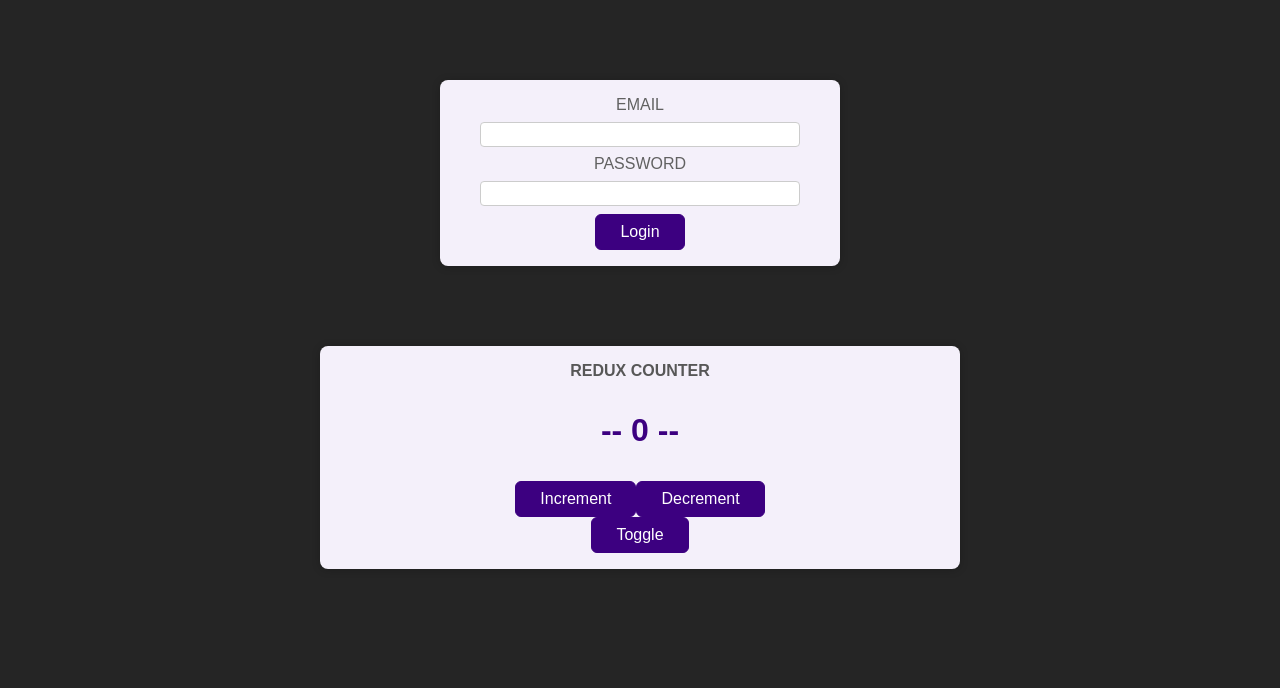
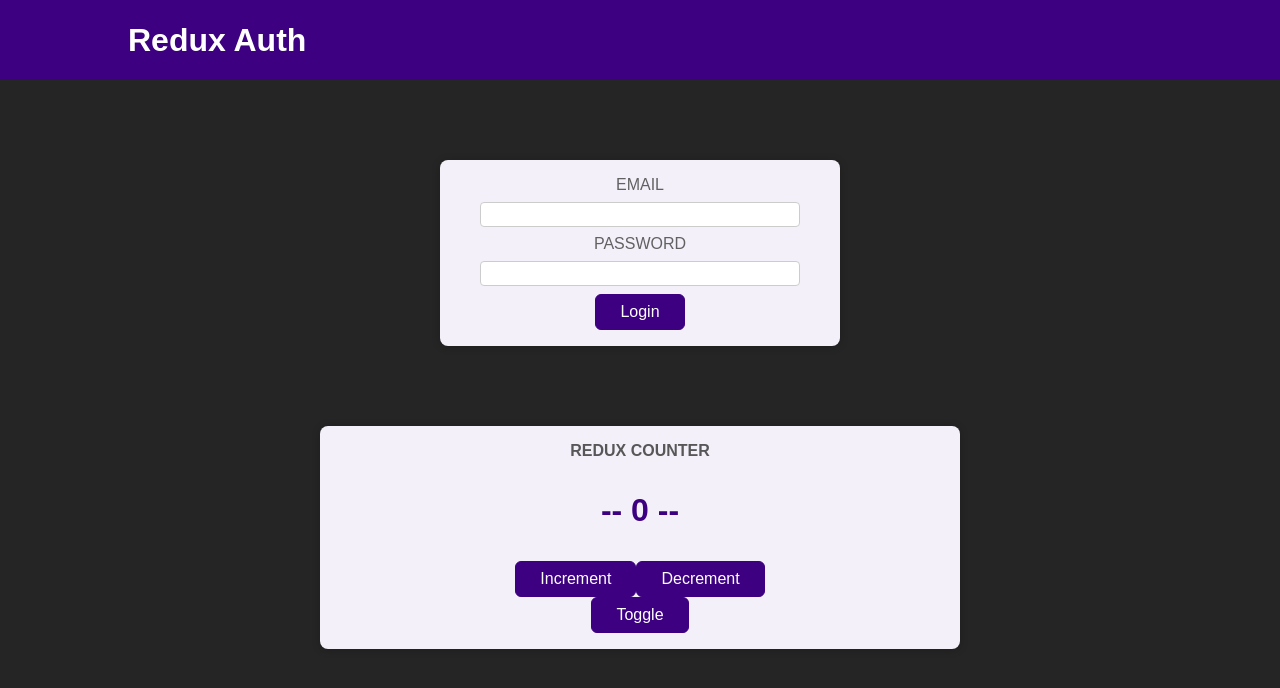
Before and after one commit to HOOP-helie/redux-starting-project, a React (Create React App) app: page / in a window 1280 px wide. Shown: the top 688 px of the page. Built offline with nearby package versions, Linux system fonts and the light colour scheme.

Commit message:
corrected nav bar when logged in

```diff
--- a/src/App.js
+++ b/src/App.js
@@ -8,7 +8,8 @@ function App() {
   let isAuthenticated = useSelector(state => state.auth.isAuthenticated);
   return (
     <>
-      {isAuthenticated && (<><Header /> <UserProfile /></>)}
+      <Header />
+      {isAuthenticated && (<UserProfile />)}
       {!isAuthenticated && <Auth />}
       <Counter />
     </>
--- a/src/components/Header.js
+++ b/src/components/Header.js
@@ -1,13 +1,15 @@
 import classes from './Header.module.css';
 import { logout } from "./../store/./authSlice"
-import { useDispatch } from 'react-redux'
+import { useDispatch, useSelector } from 'react-redux'
 
 const Header = () => {
   const dispatch = useDispatch();
+  let isAuthenticated = useSelector(state => state.auth.isAuthenticated);
 
   return (
     <header className={classes.header}>
       <h1>Redux Auth</h1>
+      {isAuthenticated && (
         <nav>
           <ul>
             <li>
@@ -21,6 +23,7 @@ const Header = () => {
             </li>
           </ul>
         </nav>
+      )}
     </header>
   );
 };
```
Lines whose indentation alone changed are shown as unchanged.
